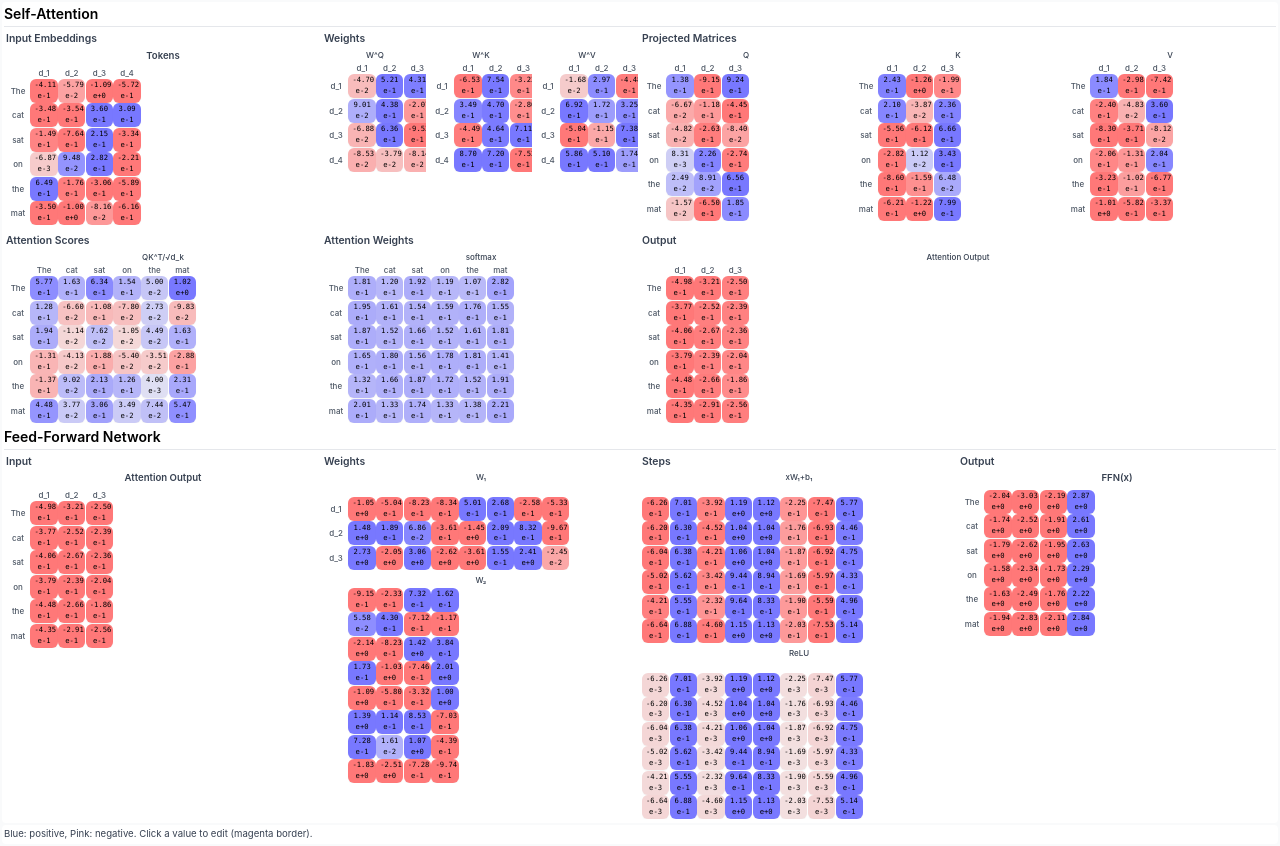
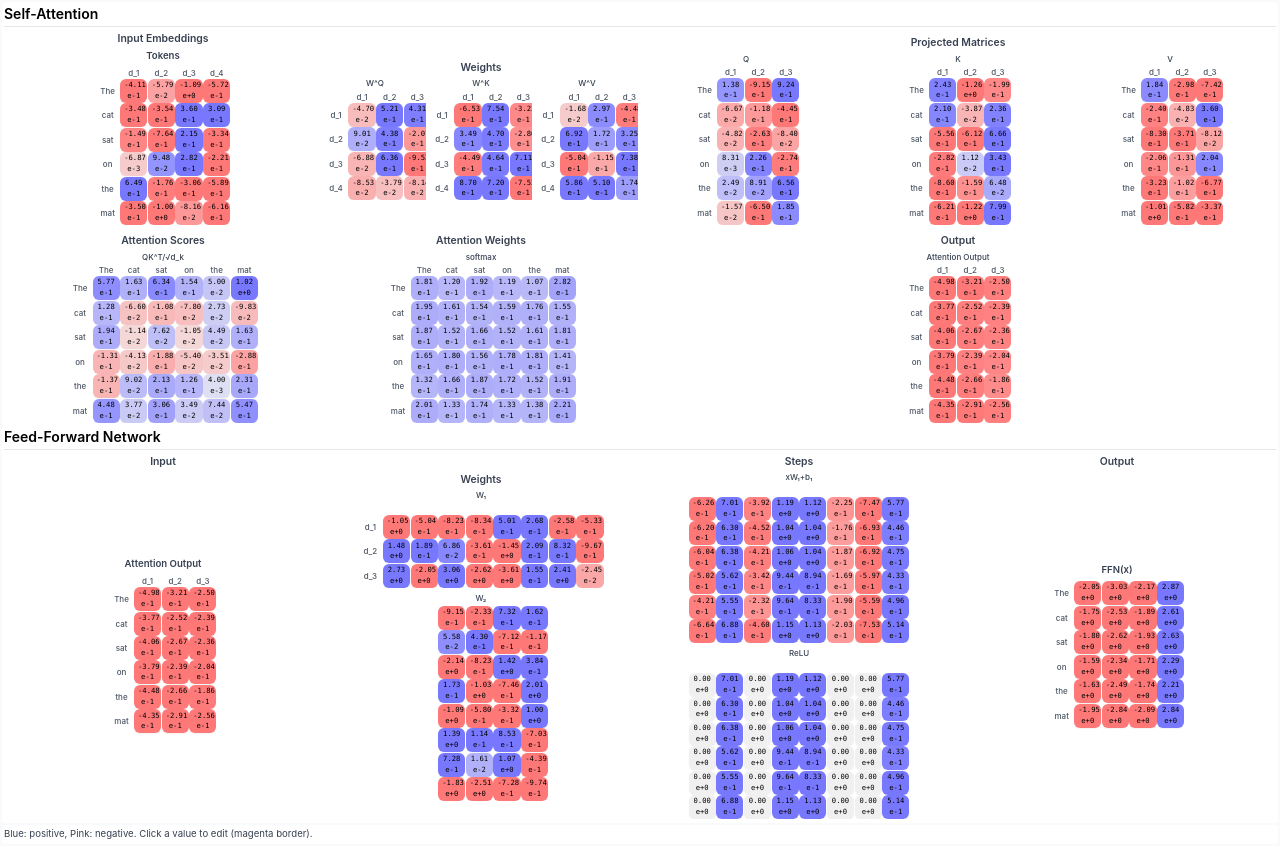
Before and after one commit to niembro64/transformer_visual, a React (Create React App) app: page / in a window 1280 px wide. Built offline with nearby package versions, Linux system fonts and the light colour scheme.

Commit message:
standard relu

```diff
--- a/src/components/AttentionHead.tsx
+++ b/src/components/AttentionHead.tsx
@@ -107,8 +107,8 @@ const AttentionHead: React.FC<AttentionHeadProps> = ({
       {/* Main Container - Horizontal Layout */}
       <div className="grid grid-cols-12 gap-1">
         {/* Left Column: Input Embeddings */}
-        <div className="col-span-3">
-          <h3 className="text-[0.65rem] font-semibold mb-0.5 text-gray-700">Input Embeddings</h3>
+        <div className="col-span-3 flex flex-col items-center justify-center">
+          <h3 className="text-[0.65rem] font-semibold mb-0.5 text-gray-700 text-center w-full">Input Embeddings</h3>
           <MatrixDisplay
             data={embeddings}
             label="Tokens"
@@ -127,11 +127,11 @@ const AttentionHead: React.FC<AttentionHeadProps> = ({
 
         {/* Middle Column: Projection Matrices */}
         {showSteps && (
-          <div className="col-span-3">
-            <h3 className="text-[0.65rem] font-semibold mb-0.5 text-gray-700">Weights</h3>
-            <div className="grid grid-cols-3 gap-1">
-              <div>
-                <h4 className="text-[0.5rem] font-medium mb-0.5 text-center text-gray-700">W^Q</h4>
+          <div className="col-span-3 flex flex-col items-center justify-center">
+            <h3 className="text-[0.65rem] font-semibold mb-0.5 text-gray-700 text-center w-full">Weights</h3>
+            <div className="grid grid-cols-3 gap-1 w-full">
+              <div className="flex flex-col items-center justify-center">
+                <h4 className="text-[0.5rem] font-medium mb-0.5 text-center text-gray-700 w-full">W^Q</h4>
                 <MatrixDisplay
                   data={weightQ}
                   rowLabels={modelDimLabels}
@@ -145,8 +145,8 @@ const AttentionHead: React.FC<AttentionHeadProps> = ({
                   onValueChange={onValueChange}
                 />
               </div>
-              <div>
-                <h4 className="text-[0.5rem] font-medium mb-0.5 text-center text-gray-700">W^K</h4>
+              <div className="flex flex-col items-center justify-center">
+                <h4 className="text-[0.5rem] font-medium mb-0.5 text-center text-gray-700 w-full">W^K</h4>
                 <MatrixDisplay
                   data={weightK}
                   rowLabels={modelDimLabels}
@@ -160,8 +160,8 @@ const AttentionHead: React.FC<AttentionHeadProps> = ({
                   onValueChange={onValueChange}
                 />
               </div>
-              <div>
-                <h4 className="text-[0.5rem] font-medium mb-0.5 text-center text-gray-700">W^V</h4>
+              <div className="flex flex-col items-center justify-center">
+                <h4 className="text-[0.5rem] font-medium mb-0.5 text-center text-gray-700 w-full">W^V</h4>
                 <MatrixDisplay
                   data={weightV}
                   rowLabels={modelDimLabels}
@@ -181,11 +181,11 @@ const AttentionHead: React.FC<AttentionHeadProps> = ({
 
         {/* Right Column: Q, K, V Matrices */}
         {showSteps && (
-          <div className="col-span-6">
-            <h3 className="text-[0.65rem] font-semibold mb-0.5 text-gray-700">Projected Matrices</h3>
-            <div className="grid grid-cols-3 gap-1">
-              <div>
-                <h4 className="text-[0.5rem] font-medium mb-0.5 text-center text-gray-700">Q</h4>
+          <div className="col-span-6 flex flex-col items-center justify-center">
+            <h3 className="text-[0.65rem] font-semibold mb-0.5 text-gray-700 text-center w-full">Projected Matrices</h3>
+            <div className="grid grid-cols-3 gap-1 w-full">
+              <div className="flex flex-col items-center justify-center">
+                <h4 className="text-[0.5rem] font-medium mb-0.5 text-center text-gray-700 w-full">Q</h4>
                 <MatrixDisplay
                   data={Q}
                   rowLabels={labels}
@@ -196,8 +196,8 @@ const AttentionHead: React.FC<AttentionHeadProps> = ({
                   matrixType="none"
                 />
               </div>
-              <div>
-                <h4 className="text-[0.5rem] font-medium mb-0.5 text-center text-gray-700">K</h4>
+              <div className="flex flex-col items-center justify-center">
+                <h4 className="text-[0.5rem] font-medium mb-0.5 text-center text-gray-700 w-full">K</h4>
                 <MatrixDisplay
                   data={K}
                   rowLabels={labels}
@@ -208,8 +208,8 @@ const AttentionHead: React.FC<AttentionHeadProps> = ({
                   matrixType="none"
                 />
               </div>
-              <div>
-                <h4 className="text-[0.5rem] font-medium mb-0.5 text-center text-gray-700">V</h4>
+              <div className="flex flex-col items-center justify-center">
+                <h4 className="text-[0.5rem] font-medium mb-0.5 text-center text-gray-700 w-full">V</h4>
                 <MatrixDisplay
                   data={V}
                   rowLabels={labels}
@@ -229,9 +229,9 @@ const AttentionHead: React.FC<AttentionHeadProps> = ({
       {showSteps && (
         <div className="grid grid-cols-12 gap-1 mt-0.5">
           {/* Left Column: Attention Scores */}
-          <div className="col-span-3">
-            <h3 className="text-[0.65rem] font-semibold mb-0.5 text-gray-700">Attention Scores</h3>
-            <div>
+          <div className="col-span-3 flex flex-col items-center justify-center">
+            <h3 className="text-[0.65rem] font-semibold mb-0.5 text-gray-700 text-center w-full">Attention Scores</h3>
+            <div className="flex flex-col items-center justify-center w-full">
               <h4 className="text-[0.5rem] font-medium mb-0.5 text-center text-gray-700">QK^T/√d_k</h4>
               <MatrixDisplay
                 data={attentionScores}
@@ -246,9 +246,9 @@ const AttentionHead: React.FC<AttentionHeadProps> = ({
           </div>
 
           {/* Middle Column: Attention Weights */}
-          <div className="col-span-3">
-            <h3 className="text-[0.65rem] font-semibold mb-0.5 text-gray-700">Attention Weights</h3>
-            <div>
+          <div className="col-span-3 flex flex-col items-center justify-center">
+            <h3 className="text-[0.65rem] font-semibold mb-0.5 text-gray-700 text-center w-full">Attention Weights</h3>
+            <div className="flex flex-col items-center justify-center w-full">
               <h4 className="text-[0.5rem] font-medium mb-0.5 text-center text-gray-700">softmax</h4>
               <MatrixDisplay
                 data={attentionWeights}
@@ -263,9 +263,9 @@ const AttentionHead: React.FC<AttentionHeadProps> = ({
           </div>
 
           {/* Right Column: Final Output */}
-          <div className="col-span-6">
-            <h3 className="text-[0.65rem] font-semibold mb-0.5 text-gray-700">Output</h3>
-            <div>
+          <div className="col-span-6 flex flex-col items-center justify-center">
+            <h3 className="text-[0.65rem] font-semibold mb-0.5 text-gray-700 text-center w-full">Output</h3>
+            <div className="flex flex-col items-center justify-center w-full">
               <h4 className="text-[0.5rem] font-medium mb-0.5 text-center text-gray-700">Attention Output</h4>
               <MatrixDisplay
                 data={attentionOutput}
--- a/src/components/FeedForward.tsx
+++ b/src/components/FeedForward.tsx
@@ -93,8 +93,8 @@ const FeedForward: React.FC<FeedForwardProps> = ({
       {/* Main Container - Horizontal Layout */}
       <div className="grid grid-cols-12 gap-1">
         {/* Left Column: Input */}
-        <div className="col-span-3">
-          <h3 className="text-[0.65rem] font-semibold mb-0.5 text-gray-700">Input</h3>
+        <div className="col-span-3 flex flex-col items-center justify-center">
+          <h3 className="text-[0.65rem] font-semibold mb-0.5 text-gray-700 text-center w-full">Input</h3>
           <MatrixDisplay
             data={inputs}
             label="Attention Output"
@@ -109,11 +109,11 @@ const FeedForward: React.FC<FeedForwardProps> = ({
 
         {/* Second Column: Weights and biases */}
         {showSteps && (
-          <div className="col-span-3">
-            <h3 className="text-[0.65rem] font-semibold mb-0.5 text-gray-700">Weights</h3>
-            <div className="grid grid-cols-1 gap-1">
-              <div>
-                <h4 className="text-[0.5rem] font-medium mb-0.5 text-center text-gray-700">W₁</h4>
+          <div className="col-span-3 flex flex-col items-center justify-center">
+            <h3 className="text-[0.65rem] font-semibold mb-0.5 text-gray-700 text-center w-full">Weights</h3>
+            <div className="grid grid-cols-1 gap-1 w-full">
+              <div className="flex flex-col items-center justify-center">
+                <h4 className="text-[0.5rem] font-medium mb-0.5 text-center text-gray-700 w-full">W₁</h4>
                 <MatrixDisplay
                   data={W1}
                   rowLabels={modelDimLabels}
@@ -127,8 +127,8 @@ const FeedForward: React.FC<FeedForwardProps> = ({
                   onValueChange={onValueChange}
                 />
               </div>
-              <div>
-                <h4 className="text-[0.5rem] font-medium mb-0.5 text-center text-gray-700">W₂</h4>
+              <div className="flex flex-col items-center justify-center">
+                <h4 className="text-[0.5rem] font-medium mb-0.5 text-center text-gray-700 w-full">W₂</h4>
                 <MatrixDisplay
                   data={W2}
                   rowLabels={ffnDimLabels}
@@ -148,11 +148,11 @@ const FeedForward: React.FC<FeedForwardProps> = ({
 
         {/* Third Column: Intermediate results */}
         {showSteps && (
-          <div className="col-span-3">
-            <h3 className="text-[0.65rem] font-semibold mb-0.5 text-gray-700">Steps</h3>
-            <div className="grid grid-cols-1 gap-1">
-              <div>
-                <h4 className="text-[0.5rem] font-medium mb-0.5 text-center text-gray-700">xW₁+b₁</h4>
+          <div className="col-span-3 flex flex-col items-center justify-center">
+            <h3 className="text-[0.65rem] font-semibold mb-0.5 text-gray-700 text-center w-full">Steps</h3>
+            <div className="grid grid-cols-1 gap-1 w-full">
+              <div className="flex flex-col items-center justify-center">
+                <h4 className="text-[0.5rem] font-medium mb-0.5 text-center text-gray-700 w-full">xW₁+b₁</h4>
                 <MatrixDisplay
                   data={firstLayerOutput}
                   rowLabels={[]} // Removed token labels as they don't make sense for hidden layer
@@ -163,8 +163,8 @@ const FeedForward: React.FC<FeedForwardProps> = ({
                   matrixType="none"
                 />
               </div>
-              <div>
-                <h4 className="text-[0.5rem] font-medium mb-0.5 text-center text-gray-700">ReLU</h4>
+              <div className="flex flex-col items-center justify-center">
+                <h4 className="text-[0.5rem] font-medium mb-0.5 text-center text-gray-700 w-full">ReLU</h4>
                 <MatrixDisplay
                   data={activations}
                   rowLabels={[]} // Removed token labels as they don't make sense for hidden layer
@@ -180,8 +180,8 @@ const FeedForward: React.FC<FeedForwardProps> = ({
         )}
 
         {/* Right Column: Output */}
-        <div className="col-span-3">
-          <h3 className="text-[0.65rem] font-semibold mb-0.5 text-gray-700">Output</h3>
+        <div className="col-span-3 flex flex-col items-center justify-center">
+          <h3 className="text-[0.65rem] font-semibold mb-0.5 text-gray-700 text-center w-full">Output</h3>
           <MatrixDisplay
             data={output}
             label="FFN(x)"
--- a/src/components/MatrixDisplay.tsx
+++ b/src/components/MatrixDisplay.tsx
@@ -102,7 +102,7 @@ const MatrixDisplay: React.FC<MatrixDisplayProps> = ({
     : `repeat(${rows}, ${cellHeight}rem)`;
 
   return (
-    <div className={`flex flex-col ${className} overflow-hidden`}>
+    <div className={`flex flex-col items-center justify-center ${className} overflow-hidden w-full h-full`}>
       {/* Matrix Label */}
       {label && (
         <div className="text-center text-[0.6rem] font-semibold text-gray-700 mb-1">{label}</div>
@@ -110,7 +110,7 @@ const MatrixDisplay: React.FC<MatrixDisplayProps> = ({
 
       {/* Main grid container */}
       <div
-        className="grid"
+        className="grid mx-auto"
         style={{
           gridTemplateColumns,
           gridTemplateRows,
--- a/src/utils/matrixOperations.ts
+++ b/src/utils/matrixOperations.ts
@@ -11,7 +11,9 @@
 export function matrixMultiply(a: number[][], b: number[][]): number[][] {
   if (a.length === 0 || b.length === 0) return [[]];
   if (a[0].length !== b.length) {
-    throw new Error(`Matrix dimensions don't match for multiplication: ${a[0].length} != ${b.length}`);
+    throw new Error(
+      `Matrix dimensions don't match for multiplication: ${a[0].length} != ${b.length}`
+    );
   }
 
   const result: number[][] = [];
@@ -62,7 +64,7 @@ export function transpose(a: number[][]): number[][] {
  * @returns Transformed matrix
  */
 export function applyFn(a: number[][], fn: (x: number) => number): number[][] {
-  return a.map(row => row.map(fn));
+  return a.map((row) => row.map(fn));
 }
 
 /**
@@ -74,10 +76,12 @@ export function applyFn(a: number[][], fn: (x: number) => number): number[][] {
 export function addBias(a: number[][], b: number[]): number[][] {
   if (a.length === 0) return [[]];
   if (a[0].length !== b.length) {
-    throw new Error(`Dimensions don't match for bias addition: ${a[0].length} != ${b.length}`);
+    throw new Error(
+      `Dimensions don't match for bias addition: ${a[0].length} != ${b.length}`
+    );
   }
 
-  return a.map(row => row.map((val, i) => val + b[i]));
+  return a.map((row) => row.map((val, i) => val + b[i]));
 }
 
 /**
@@ -86,7 +90,7 @@ export function addBias(a: number[][], b: number[]): number[][] {
  * @returns max(0.01*x, x) - allows small gradient when x < 0
  */
 export function relu(x: number): number {
-  return x > 0 ? x : 0.01 * x;
+  return x > 0 ? x : 0;
 }
 
 /**
@@ -95,18 +99,18 @@ export function relu(x: number): number {
  * @returns Matrix with softmax applied to each row
  */
 export function softmax(matrix: number[][]): number[][] {
-  return matrix.map(row => {
+  return matrix.map((row) => {
     // Find the maximum value for numerical stability
     const max = Math.max(...row);
 
     // Calculate exp(x - max) for each element
-    const expValues = row.map(val => Math.exp(val - max));
+    const expValues = row.map((val) => Math.exp(val - max));
 
     // Sum of all exp values
     const sumExp = expValues.reduce((a, b) => a + b, 0);
 
     // Normalize by dividing each by the sum
-    return expValues.map(exp => exp / sumExp);
+    return expValues.map((exp) => exp / sumExp);
   });
 }
 
@@ -140,7 +144,7 @@ export function dotProduct(a: number[][], b: number[][]): number[][] {
  * @returns Scaled matrix
  */
 export function scaleMatrix(a: number[][], scalar: number): number[][] {
-  return a.map(row => row.map(val => val * scalar));
+  return a.map((row) => row.map((val) => val * scalar));
 }
 
 /**
@@ -165,7 +169,11 @@ export function randomNormal(mean = 0, stdDev = 1): number {
  * @param initMethod - Initialization method ('xavier', 'he', or 'scaled')
  * @returns Random matrix with values in typical neural network ranges
  */
-export function randomNeuralMatrix(rows: number, cols: number, initMethod: 'xavier' | 'he' | 'scaled' = 'xavier'): number[][] {
+export function randomNeuralMatrix(
+  rows: number,
+  cols: number,
+  initMethod: 'xavier' | 'he' | 'scaled' = 'xavier'
+): number[][] {
   const matrix: number[][] = [];
 
   let stdDev = 0.01; // Default small value
@@ -210,7 +218,10 @@ export function randomNeuralVector(size: number, stdDev = 0.01): number[] {
  * @param embeddingDim - Embedding dimension
  * @returns Matrix where each row is a token embedding
  */
-export function generateSampleEmbeddings(numTokens: number, embeddingDim: number): number[][] {
+export function generateSampleEmbeddings(
+  numTokens: number,
+  embeddingDim: number
+): number[][] {
   // Embeddings are typically drawn from a normal distribution with small standard deviation
   return randomNeuralMatrix(numTokens, embeddingDim, 'scaled');
 }
@@ -222,7 +233,10 @@ export function generateSampleEmbeddings(numTokens: number, embeddingDim: number
  * @param headDim - Attention head dimension
  * @returns Object containing Q, K, V weight matrices
  */
-export function generateSampleAttentionWeights(embeddingDim: number, headDim: number) {
+export function generateSampleAttentionWeights(
+  embeddingDim: number,
+  headDim: number
+) {
   // Attention weights are typically initialized with scaled initialization
   return {
     weightQ: randomNeuralMatrix(embeddingDim, headDim, 'scaled'),
@@ -239,7 +253,11 @@ export function generateSampleAttentionWeights(embeddingDim: number, headDim: nu
  * @param attentionHeadDim - Attention head dimension (for input compatibility)
  * @returns Object containing weights and biases
  */
-export function generateSampleMLPWeights(inputDim: number, hiddenDim: number, attentionHeadDim?: number) {
+export function generateSampleMLPWeights(
+  inputDim: number,
+  hiddenDim: number,
+  attentionHeadDim?: number
+) {
   // If attentionHeadDim is provided, use that as the input dimension
   // This ensures compatibility when the input comes from attention output
   const actualInputDim = attentionHeadDim || inputDim;
```
